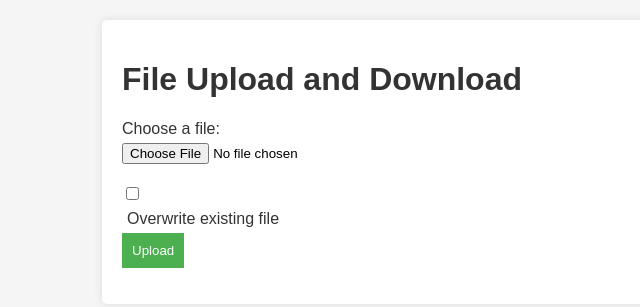
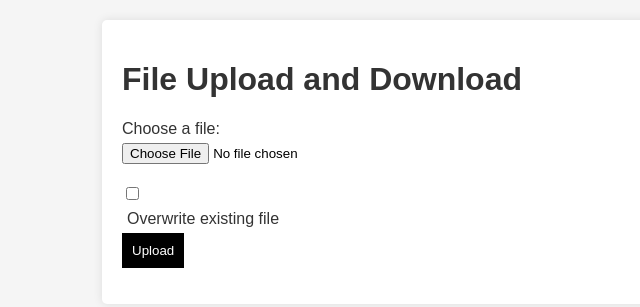
Before and after one commit to vickda/File-Lab, a website: page index.html in a window 1280 px wide. Shown: the whole page, without its empty margins (218-858 px from the left). Drawn offline with Linux system fonts and the light colour scheme; no server answers.

Commit message:
style change

```diff
--- a/public/style.css
+++ b/public/style.css
@@ -33,14 +33,14 @@ input {
 
 button {
   padding: 10px;
-  background-color: #4caf50;
+  background-color: black;
   color: white;
   border: none;
   cursor: pointer;
 }
 
 button:hover {
-  background-color: #45a049;
+  background-color: black;
 }
 
 ul {
```
